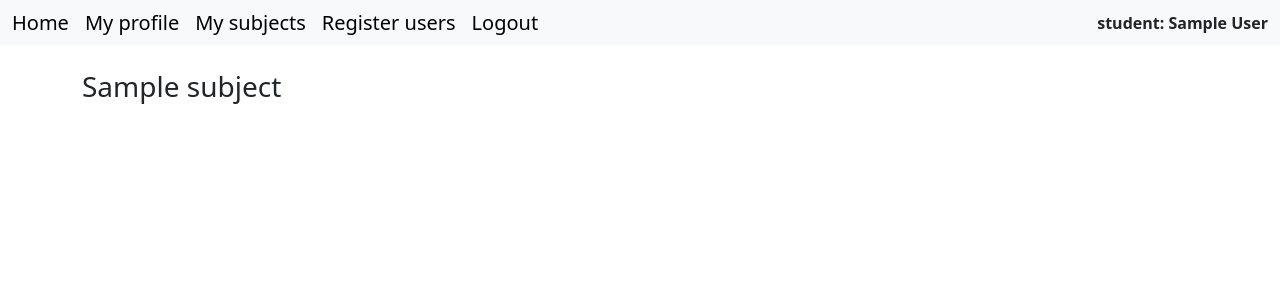
After one commit to Johnny-FTW/School-Information-System, a Django app: page /my_subjects/ in a window 1280 px wide. The commit adds this page. Shown: the top 300 px of the page. Run offline with Django 4.2, Linux system fonts and the light colour scheme; a user stored in the database is signed in; tables that the repository leaves empty hold one stand-in row (values such as "Sample post").

Commit message:
my subjects

```diff
--- a/SchoolInformationSystem/urls.py
+++ b/SchoolInformationSystem/urls.py
@@ -32,5 +32,6 @@ urlpatterns = [
     path('add_exam/', ExamCreateView.as_view(), name='add_exam'),
     path('update_exam/<pk>/', ExamUpdateView.as_view(), name='update_exam'),
     path('delete_exam/<pk>/', ExamDeleteView.as_view(), name='delete_exam'),
-    path('exam_detail/<pk>/', exam_detail, name='exam_detail')
+    path('exam_detail/<pk>/', exam_detail, name='exam_detail'),
+    path('my_subjects/', my_subjects, name='my_subjects'),
 ]
--- a/main_app/templates/includes/nav_bar.html
+++ b/main_app/templates/includes/nav_bar.html
@@ -5,6 +5,7 @@
                 <li class="nav-item">
                     <a class="navbar-brand" href="{%url 'home'%}">Home</a>
                 </li>
+
                 {% if not request.user.is_authenticated %}
                 <li class="nav-item">
                     <a class="navbar-brand" href="{%url 'login'%}">Login</a>
@@ -14,23 +15,32 @@
                 <li class="nav-item">
                     <a  class="navbar-brand" href="{%url 'my_profile'%}">My profile</a>
                 </li>
+
                 <li class="nav-item">
-                    <a class="navbar-brand" href="{%url 'logout'%}">Logout</a>
+                    <a  class="navbar-brand" href="{%url 'my_subjects'%}">My subjects</a>
                 </li>
+
                 {% if user.is_superuser or perms.main_app.add_user %}
                 <li class="nav-item">
                     <a class="navbar-brand" href="{%url 'register_users'%}">Register users</a>
                 </li>
                 {% endif %}
+
+                <li class="nav-item">
+                    <a class="navbar-brand" href="{%url 'logout'%}">Logout</a>
+                </li>
                 </ul>
             <ul class="navbar-nav mr-auto mb-2 mb-lg-0">
                 <li class="nav-item">
-                    <strong class="">user: {{ request.user.first_name }} {{ request.user.last_name }}</strong>
+                    {% if request.user.is_student %}
+                    <strong class="">student:</strong>
+                    {% elif request.user.is_teacher %}
+                    <strong class="">teacher:</strong>
+                    {% endif %}
+                    <strong class="">{{ request.user.first_name }} {{ request.user.last_name }}</strong>
                 </li>
             </ul>
                 {% endif %}
-
-
         </div>
     </div>
 </nav>
--- /dev/null
+++ b/main_app/templates/my_subjects.html
@@ -0,0 +1,10 @@
+{% extends 'base.html' %}
+{% block title %}My profile{% endblock %}
+
+{% block content %}
+
+{% for subject in my_subjects %}
+<h3>{{ subject.name }}</h3>
+{% endfor %}
+
+{% endblock %}
--- a/main_app/templates/registration/login.html
+++ b/main_app/templates/registration/login.html
@@ -13,12 +13,10 @@
         <div class="form-group">
             {{ form.username.label_tag }}
             {{ form.username }}
-
         </div>
         <div class="form-group">
             {{ form.password.label_tag }}
             {{ form.password }}
-
         </div>
         <button type="submit" id="id_submit">Login</button><br>
     </form>
--- a/main_app/views.py
+++ b/main_app/views.py
@@ -7,7 +7,7 @@ from django.shortcuts import render, redirect, get_object_or_404
 from django.urls import reverse_lazy
 from django.views.generic import CreateView, UpdateView, DeleteView
 from main_app.forms import StudentSignupForm, TeacherSignUpForm, StudentForm, TeacherForm, ExamForm
-from main_app.models import User, Student, Teacher, Exam
+from main_app.models import User, Student, Teacher, Exam, Subject
 
 
 def home(request):
@@ -135,3 +135,15 @@ def exam_detail(request, pk):
     teacher = exam.subject.teacher
     context = {'exam': exam, 'teacher': teacher}
     return render(request, 'exam_detail.html', context)
+
+
+@login_required
+def my_subjects(request):
+    if request.user.is_student:
+        my_subjects = Subject.objects.filter(student=request.user.student)
+    elif request.user.is_teacher:
+        my_subjects = Subject.objects.filter(teacher=request.user.teacher)
+    else:
+        my_subjects=None
+    context = {'my_subjects': my_subjects}
+    return render(request, 'my_subjects.html', context)
```
Also changed, not shown: README.md.
